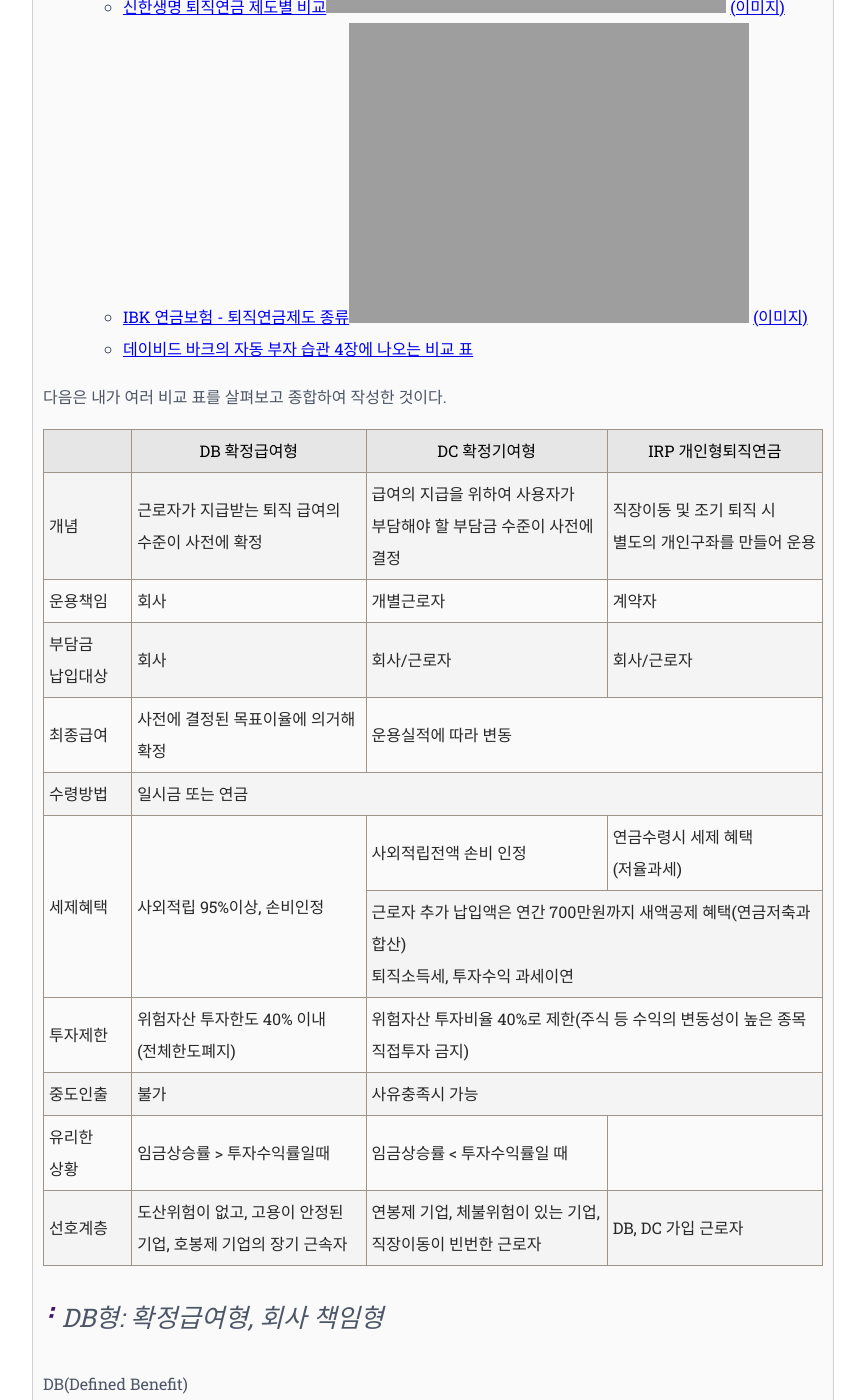
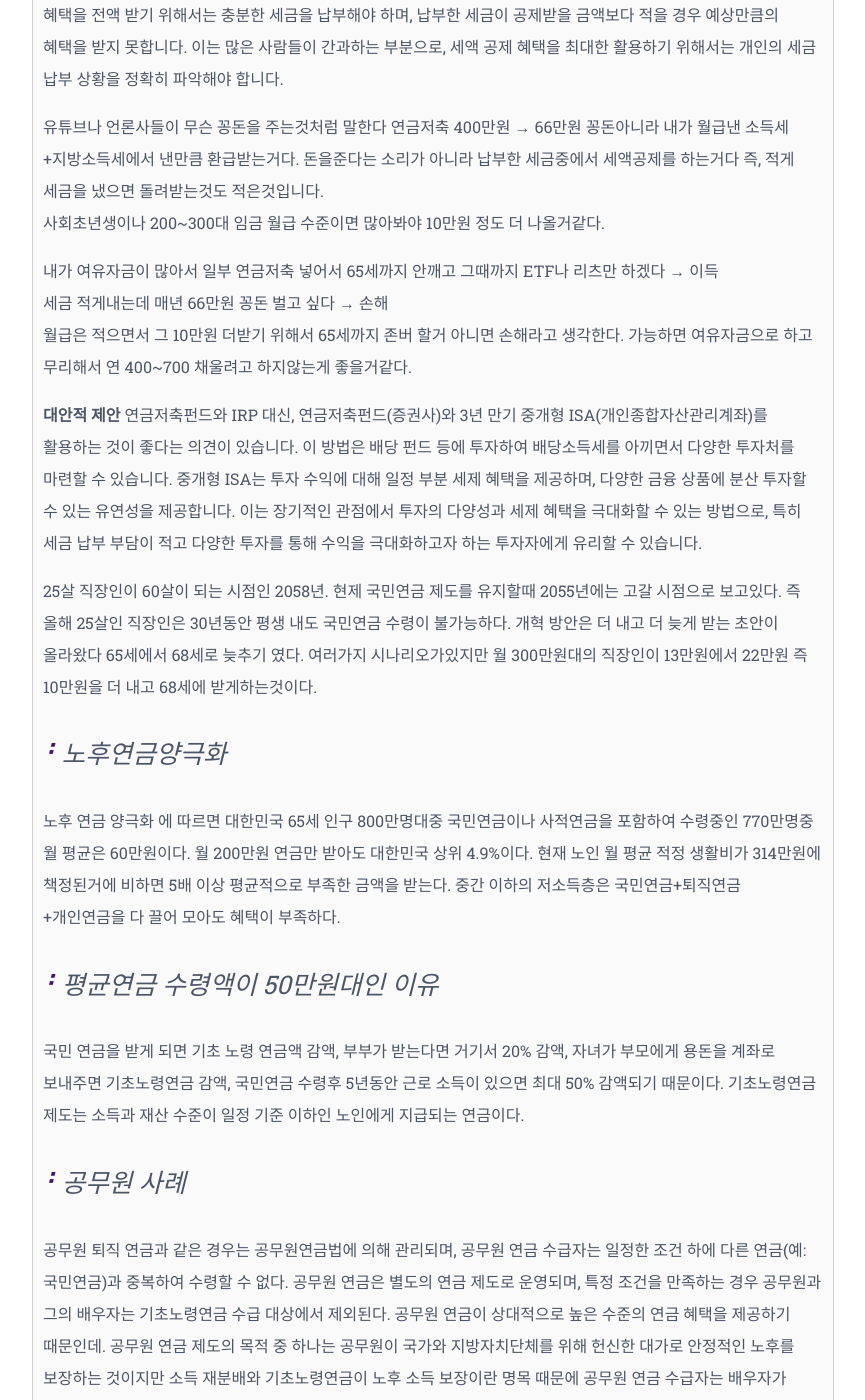
Before and after one commit to JayFreemandev/JayFreemandev.github.io, a Jekyll site: the page built from _wiki/finance/pension.md, in a window 1280 px wide and 1400 px high, scrolled down 2406 px. Shown: the whole window, without its empty margins (207-1072 px from the left). Built offline with Jekyll 4.4.1, drawn with Linux system fonts in a browser that asks for light colours; comment, search, counter and statistics services are not loaded; some of the changed text lies outside the part shown; grey boxes are pictures that could not be loaded.

Commit message:
연금 정리

```diff
--- a/_wiki/finance/pension.md
+++ b/_wiki/finance/pension.md
@@ -14,204 +14,94 @@
 * TOC
 {:toc}
 
-## 국내 연금체계
-
-연금은 크게 3가지로 나뉜다.
-
-- 공적연금(국민연금 등)
-- 퇴직연금
-- 개인연금
-
-이 세 가지 분류는 World Bank가 1994년에 제시한 모형에 기반한다.[^wb-1994]
-
-> 국민연금은 대한민국 국민 누구나 **강제적으로** 가입되는데, 월 기준소득의 9%를 적립합니다.
-이 가운데 4.5%는 근로자가, 나머지 4.5%는 사용자(재직하는 기업)가 부담합니다.
-퇴직연금은 연간 임금총액의 1/12(8.33%)을 사용자가 부담합니다.
->
-> 국민연금과 퇴직연금으로 은퇴 후 안전판의 기본 틀을 잡고
-여기에 개인연금(누구나 필요하면 금융회사에서 가입 가능)을 추가해 보완하는 구도라고 보면 됩니다.
-[^dav-4]
-
-## 국민연금
+## 대한민국 연금체계
+> 대한민국의 연금 체계는 크게 세 가지 주요 범주로 구성된다. 공적연금, 퇴직연금, 그리고 개인연금이다.
+> 공적연금에는 국민연금이 포함되며, 대한민국 국민은 누구나 강제적으로 가입된다. 국민연금의 적립금은 월 기준소득의 9%로 설정되어 있으며,
+> 이 중 4.5%는 근로자 본인이, 나머지 4.5%는 사용자 즉, 재직 중인 기업이 부담한다.
 
 
-## 퇴직연금
+퇴직연금은 근로자가 은퇴 시 받게 되는 연금으로, 연간 임금 총액의 1/12(약 8.33%)를 사용자가 부담하는 구조이다.
+이는 근로자의 퇴직금을 보장하는 데 목적이 있으며, 기업은 근로자의 퇴직금을 외부 금융기관에 매달 적립하게 된다. 개인연금은 개인이 자발적으로 가입할 수 있는 연금으로,
+누구나 필요에 따라 금융회사에서 가입할 수 있다. 이는 국민연금과 퇴직연금으로 형성된 은퇴 후 안전판을 개인의 상황에 맞춰 추가로 보완하는 역할을 한다.
 
-> 자금 사정이 넉넉하지 않은 기업에서는 근로자가 퇴직할 때 바로 퇴직금을 준비하지 못하는 경우가 있습니다.
->
-> 퇴직연금은 이런 문제점을 해소하려고 도입한 제도입니다.
-근로자 퇴직금을 기업이 외부 금융회사에 매달 실제로 적립하게 하는 것입니다.
-2004년 12월에 부분적으로 도입됐고, 점차 적용 대상 기업이 늘어나고 있습니다.
->
-> 이때 이 퇴직연금 운용지시를 근로자가 재직하는 기업이 맡아 하는 것은 DB형, 근로자 개인이 직접 하는 것은 DC형입니다.
+### 퇴직연금
+자금 사정이 넉넉하지 않은 기업에서는 근로자가 퇴직할 때 바로 퇴직금을 준비하지 못하는 경우가 있다.
+퇴직연금은 이러한 문제를 해결하기 위해 도입된 제도이다.
 
-근로자가 가입하는 퇴직연금은 3 가지가 있다.
+> 퇴직연금 운용지시를 근로자가 재직하는 기업이 맡는 경우를 DB형이라 하고, 근로자 개인이 직접 운용지시를 하는 경우를 DC형이라 한다.
 
 - DB형(확정급여형)
 - DC형(확정기여형)
 - IRP(Individual Retirement Pension, 개인형 퇴직연금)
 
-DB/DC는 내가 고를 수 없고, 내가 다니고 있는 회사가 둘 중 어느 것을 선택했는지에 따라 결정된다.
+> DB/DC는 내가 고를 수 없고, 내가 다니고 있는 회사가 둘 중 어느 것을 선택했는지에 따라 결정된다.
 
-### 퇴직연금 제도별 비교
+### DB형: 확정급여형, 회사 책임형 (Defined Benefit)
+정의: 근로자가 퇴직할 때 받을 퇴직(연금) 급여가 퇴직 전에 확정된다.
+특징: 나중에 받을 돈이 사전에 확정된다.
+퇴직(연금) 급여를 맞추기 위해, 기업이 납부할 부담금이 매번 조금씩 바뀐다.
+회사가 근로자의 퇴직연금 재원을 외부 금융회사에 적립하여 운용한다.
+손실이나 수익이 발생해도 회사가 책임진다.
+지급 방식: 근로자가 퇴직할 때 퇴직 직전의 3개월 평균급여 × 근속년수.
+유리한 대상: 임금상승률이 높고 장기근속이 가능한 기업의 근로자.
 
-- 참고
-    - [하나은행 퇴직연금 - 퇴직연금 제도간 비교]( https://pension.kebhana.com/rpc/hhom/kr/rpc08220700.do ) [(이미지)]( /resource/F0/E62955-7750-42FD-9183-E5B4913F86E4/103163958-3e008a00-4848-11eb-953f-d2e0fa203098.png )
-    - [신한생명 퇴직연금 제도별 비교]( https://www.shinhanlife.co.kr/pbc/a/PBCA204.jsp ) [(이미지)]( /resource/F0/E62955-7750-42FD-9183-E5B4913F86E4/103163974-89b33380-4848-11eb-9144-3609ba42e5aa.png )
-    - [IBK 연금보험 - 퇴직연금제도 종류]( https://www.ibki.co.kr/process/HP_RTANTY_SYS_KND_STD5 ) [(이미지)]( /resource/F0/E62955-7750-42FD-9183-E5B4913F86E4/103163995-e6165300-4848-11eb-91d7-1aa1fb2c9663.png )
-    - [데이비드 바크의 자동 부자 습관 4장에 나오는 비교 표]( /resource/F0/E62955-7750-42FD-9183-E5B4913F86E4/103163913-9e42fc00-4847-11eb-8c65-0571b9d888b0.png )
+### DC형: 확정기여형, 근로자 책임형 (Defined Contribution)
+정의: 기업이 납입할 부담금이 사전에 확정된다.
+특징:
+근로자는 납입된 부담금을 직접 운용하여 장래의 퇴직급여액을 변동시킬 수 있다.
+매년 연간 임금총액의 일정 비율을 적립한다.
+투자에 대한 지식과 공부가 필요하다.
+지급 방식: 근로자가 퇴직할 때 매년 임금총액의 1/12 ± 운용수익
+유리한 대상: 자주 이직하는 근로자, 재태크 지식이 많고 자산 관리 실력이 좋은 근로자.
 
-다음은 내가 여러 비교 표를 살펴보고 종합하여 작성한 것이다.
+### IRP형: 개인형 연금
+정의: 근로자가 직장을 옮기더라도 퇴직금을 계속 적립 통산하여 은퇴 후 노후 소득으로 활용할 수 있다.
+특징:
+적립금 운용 및 급여 등은 DC형과 유사하다.
+연금 수급시까지 과세가 이연되는 특징이 있다.
+개인연금은 만 65세부터 국민연금이 개시되기 전에 생활비를 충당할 수 있도록 만든 상품이다. 한도 세액 공제가 있지만 400만원을 공제로 20년간 넣어 복리 기적적인 확정 복리 5%가 있다고해도 1억 3천이다. 20년후에 1억 3천이 큰 돈이라고 생각하지 않는다. 맥시멈 700만원을 년에 넣고 16.5씩 공제받은 금액으로 굴려도 적은 금액이라고 생각한다. 그래서 나는 안한다.
 
-{% raw %}
-<table>
-  <tr>
-    <th></th>
-    <th>DB 확정급여형</th>
-    <th>DC 확정기여형</th>
-    <th>IRP 개인형퇴직연금</th>
-  </tr>
-  <tr>
-    <td>개념</td>
-    <td>근로자가 지급받는 퇴직 급여의 수준이 사전에 확정</td>
-    <td>급여의 지급을 위하여 사용자가 부담해야 할 부담금 수준이 사전에 결정</td>
-    <td>직장이동 및 조기 퇴직 시 별도의 개인구좌를 만들어 운용</td>
-  </tr>
-  <tr>
-    <td>운용책임</td>
-    <td>회사</td>
-    <td>개별근로자</td>
-    <td>계약자</td>
-  </tr>
-  <tr>
-    <td>부담금 납입대상</td>
-    <td>회사</td>
-    <td>회사/근로자</td>
-    <td>회사/근로자</td>
-  </tr>
-  <tr>
-    <td>최종급여</td>
-    <td>사전에 결정된 목표이율에 의거해 확정</td>
-    <td colspan="2">운용실적에 따라 변동</td>
-  </tr>
-  <tr>
-    <td>수령방법</td>
-    <td colspan="3">일시금 또는 연금</td>
-  </tr>
-  <tr>
-    <td rowspan="2">세제혜택</td>
-    <td rowspan="2">사외적립 95%이상, 손비인정</td>
-    <td>
-    사외적립전액 손비 인정<br/>
-    </td>
-    <td>
-    연금수령시 세제 혜택(저율과세)<br/>
-    </td>
-  </tr>
-  <tr>
-    <td colspan="2">
-    근로자 추가 납입액은 연간 700만원까지 새액공제 혜택(연금저축과 합산)<br/>
-    퇴직소득세, 투자수익 과세이연
-    </td>
-  </tr>
-  <tr>
-    <td>투자제한</td>
-    <td>위험자산 투자한도 40% 이내(전체한도폐지)</td>
-    <td colspan="2">위험자산 투자비율 40%로 제한(주식 등 수익의 변동성이 높은 종목 직접투자 금지)</td>
-  </tr>
-  <tr>
-    <td>중도인출</td>
-    <td>불가</td>
-    <td colspan="2">사유충족시 가능</td>
-  </tr>
-  <tr>
-    <td>유리한 상황</td>
-    <td>임금상승률 &gt; 투자수익률일때</td>
-    <td>임금상승률 &lt; 투자수익률일 때</td>
-    <td></td>
-  </tr>
-  <tr>
-    <td>선호계층</td>
-    <td>도산위험이 없고, 고용이 안정된 기업, 호봉제 기업의 장기 근속자</td>
-    <td>연봉제 기업, 체불위험이 있는 기업, 직장이동이 빈번한 근로자</td>
-    <td>DB, DC 가입 근로자</td>
-  </tr>
-  <!--
-  <tr>
-    <td></td>
-    <td></td>
-    <td></td>
-    <td></td>
-  </tr>
-  -->
-</table>
-{% endraw %}
+**해지 시 세금 및 수수료 문제**
+IRP 계좌 중도 해지할 경우, 해지 금액의 16.5%를 세금으로 납부해야 합니다. 장기 투자와 노후 자금 마련이라는 이 상품들의 본래 목적에 비추어 볼 때,
+중도 해지를 방지하고 장기 투자를 유도하기 위한 조치인데. 투자자가 급전이 필요한 상황에 처했을 때 큰 부담이 될 수 있습니다.
 
-### DB형: 확정급여형, 회사 책임형
+**연말정산 세제 혜택의 오해**
+연금저축펀드에 연간 일정 금액을 납입하면 연말정산 시 세액 공제 혜택을 받을 수 있습니다. 예를 들어, 연간 400만 원을 납입하면 최대 66만 원까지 세액 공제를 받을 수 있다고 알려져 있습니다.
+하지만, 실제로 이 혜택을 전액 받기 위해서는 충분한 세금을 납부해야 하며, 납부한 세금이 공제받을 금액보다 적을 경우 예상만큼의 혜택을 받지 못합니다. 이는 많은 사람들이 간과하는 부분으로,
+세액 공제 혜택을 최대한 활용하기 위해서는 개인의 세금 납부 상황을 정확히 파악해야 합니다.
 
-DB(Defined Benefit)
+유튜브나 언론사들이 무슨 꽁돈을 주는것처럼 말한다 연금저축 400만원 → 66만원 꽁돈아니라 내가 월급낸 소득세+지방소득세에서 낸만큼 환급받는거다.
+돈을준다는 소리가 아니라 납부한 세금중에서 세액공제를 하는거다 즉, 적게 세금을 냈으면 돌려받는것도 적은것입니다.
+사회초년생이나 200~300대 임금 월급 수준이면 많아봐야 10만원 정도 더 나올거같다.
 
-**근로자가 퇴직할 때 받을 퇴직(연금) 급여가 퇴직 전에 확정됨.**
-- 나중에 받을 돈이 확정되어 있다는 뜻.
-- 퇴직(연금) 급여를 맞추기 위해 기업이 납부할 부담금이 매번 조금씩 바뀐다.
+내가 여유자금이 많아서 일부 연금저축 넣어서 65세까지 안깨고 그때까지 ETF나 리츠만 하겠다 → 이득
+세금 적게내는데 매년 66만원 꽁돈 벌고 싶다 → 손해
+월급은 적으면서 그 10만원 더받기 위해서 65세까지 존버 할거 아니면 손해라고 생각한다.
+가능하면 여유자금으로 하고 무리해서 연 400~700 채울려고 하지않는게 좋을거같다.
 
-퇴직연금 운용지시를 근로자가 재직하는 기업이 담당한다.
-- 회사가 근로자의 퇴직연금 재원을 외부 금융회사에 적립하여 운용한다.
-- 손실이나 수익이 발생해도 회사가 책임지므로, 받는 금액은 똑같다.
+**대안적 제안**
+연금저축펀드와 IRP 대신, 연금저축펀드(증권사)와 3년 만기 중개형 ISA(개인종합자산관리계좌)를 활용하는 것이 좋다는 의견이 있습니다.
+이 방법은 배당 펀드 등에 투자하여 배당소득세를 아끼면서 다양한 투자처를 마련할 수 있습니다. 중개형 ISA는 투자 수익에 대해 일정 부분 세제 혜택을 제공하며,
+다양한 금융 상품에 분산 투자할 수 있는 유연성을 제공합니다. 이는 장기적인 관점에서 투자의 다양성과 세제 혜택을 극대화할 수 있는 방법으로,
+특히 세금 납부 부담이 적고 다양한 투자를 통해 수익을 극대화하고자 하는 투자자에게 유리할 수 있습니다.
 
-근로자가 퇴직할 때 `퇴직 직전의 3개월 평균급여 * 근속년수`만큼의 금액을 지급한다.
+25살 직장인이 60살이 되는 시점인 2058년. 현제 국민연금 제도를 유지할때 2055년에는 고갈 시점으로 보고있다. 즉 올해 25살인 직장인은 30년동안 평생 내도 국민연금 수령이 불가능하다.
+개혁 방안은 더 내고 더 늦게 받는 초안이 올라왔다 65세에서 68세로 늦추기 였다. 여러가지 시나리오가있지만 월 300만원대의 직장인이 13만원에서 22만원 즉 10만원을 더 내고 68세에 받게하는것이다.
 
-- 누구에게 유리한가?
-    - 임금상승률이 높고 장기근속이 가능한 기업의 근로자.
-        - 공식을 보면 임금인상률이 낮은 회사에 오래 다니는 경우 별로 좋지 않다는 것을 알 수 있다.
-    - 관리에 자신이 없는 사람. 그냥 회사가 알아서 관리해준다.
+### 노후연금양극화
+노후 연금 양극화 에 따르면 대한민국 65세 인구 800만명대중 국민연금이나 사적연금을 포함하여 수령중인 770만명중 월 평균은 60만원이다.
+월 200만원 연금만 받아도 대한민국 상위 4.9%이다. 현재 노인 월 평균 적정 생활비가 314만원에 책정된거에 비하면 5배 이상 평균적으로 부족한 금액을 받는다.
+중간 이하의 저소득층은 국민연금+퇴직연금+개인연금을 다 끌어 모아도 혜택이 부족하다.
 
-### DC형: 확정기여형, 근로자 책임형
+### 평균연금 수령액이 50만원대인 이유
+국민 연금을 받게 되면 기초 노령 연금액 감액, 부부가 받는다면 거기서 20% 감액, 자녀가 부모에게 용돈을 계좌로 보내주면 기초노령연금 감액,
+국민연금 수령후 5년동안 근로 소득이 있으면 최대 50% 감액되기 때문이다. 기초노령연금 제도는 소득과 재산 수준이 일정 기준 이하인 노인에게 지급되는 연금이다.
 
-**기업이 납입할 부담금이 사전에 확정됨.**
-- 근로자는 납입된 부담금을 직접 운용해 장래의 퇴직급여액을 변동시킬 수 있다.
+### 공무원 사례
+공무원 퇴직 연금과 같은 경우는 공무원연금법에 의해 관리되며, 공무원 연금 수급자는 일정한 조건 하에 다른 연금(예: 국민연금)과 중복하여 수령할 수 없다.
+공무원 연금은 별도의 연금 제도로 운영되며, 특정 조건을 만족하는 경우 공무원과 그의 배우자는 기초노령연금 수급 대상에서 제외된다. 공무원 연금이 상대적으로 높은 수준의 연금 혜택을 제공하기 때문인데.
+공무원 연금 제도의 목적 중 하나는 공무원이 국가와 지방자치단체를 위해 헌신한 대가로 안정적인 노후를 보장하는 것이지만 소득 재분배와 기초노령연금이 노후 소득 보장이란 명목 때문에
+공무원 연금 수급자는 배우자가 기초노령연금을 중복해서 수령하는 것을 제한시킨다.
 
-퇴직연금 운용지시를 근로자 개인이 직업 담당한다. (내가 관리한다.)
-- 회사가 근로자 퇴직급여 계좌에 매년 일정액을 납입한다.
-    - 매년 연간 임금총액의 일정비율(1/12 이상)을 적립.
-
-운용을 내가 하기 때문에 직접 운용사를 고르고
-실적배당형, 원리금보장형 등 운용하는 방식도 정해야 한다.
-즉 투자에 대해 공부해야 한다.
-
-근로자가 퇴직할 때 `매년 임금총액의 1/12 ± 운용수익` 만큼의 금액을 지급한다.
-
-- 누구에게 유리한가?
-    - 자주 이직하는 근로자.
-    - 재태크 지식이 많고 자산 관리 실력이 좋은 근로자.
-    - 임금상승률이 낮거나 파산위험/임금체불 위험이 있는 회사에서 일하는 근로자.
-
-### IRP형
-
-**근로자가 직장을 옮기더라도 퇴직금을 계속 적립 통산하여 은퇴 후 노후 소득으로 활용할 수 있다.**
-
-- 적립금 운용 및 급여 등은 DC와 유사.
-- 연금 수급시까지 과세가 이연되는 특징이 있다.
-
-
-## 개인연금
-
-
-## 참고문헌
-
-웹
-
-- A. [다층 노후소득보장 (온라인 행정학 전자사전)]( https://www.kapa21.or.kr/epadic/print.php?num=730 )
-- B. [해외 연금제도 개혁 사례 연구 - 연금개혁 과정의 정치적 쟁점을 중심으로 - (한국보건사회연구원 연구보고서)]( https://www.kihasa.re.kr/web/publication/research/view.do?division=001&menuId=44&tid=71&bid=12&ano=500 )
-    - [PDF]( /resource/F0/E62955-7750-42FD-9183-E5B4913F86E4/2006-21-1.pdf )
-- C. [금융감독원 퇴직연금종합안내]( http://m.fss.or.kr:8000/pension/cmsContents/contentsView.do?mId=M06050100000000 )
-
-서적
-- [DAV] 자동 부자 습관 / 데이비드 바크 저/김윤재 역/이혜경 감수 / 마인드빌딩 / 2018년 09월 10일
-
-## 주석
-
-[^wb-1994]: 참고문헌 A, B
-[^dav-4]: [DAV] 4장
-
-[^shinhan-db]: [신한생명 퇴직연금 제도의 종류]( https://www.shinhanlife.co.kr/pbc/a/PBCA231.jsp )
+참고자료
+- [연금 다 합쳐도 월 50만 원 이하…양극화 극심 / SBS 8뉴스](https://youtu.be/Qhbv3mYR9Ws?list=PLUB_0dGpzKTv7JLYVZ4Zx2F_DXAXsjNjA)
```
Also changed, not shown: 1 other file.
